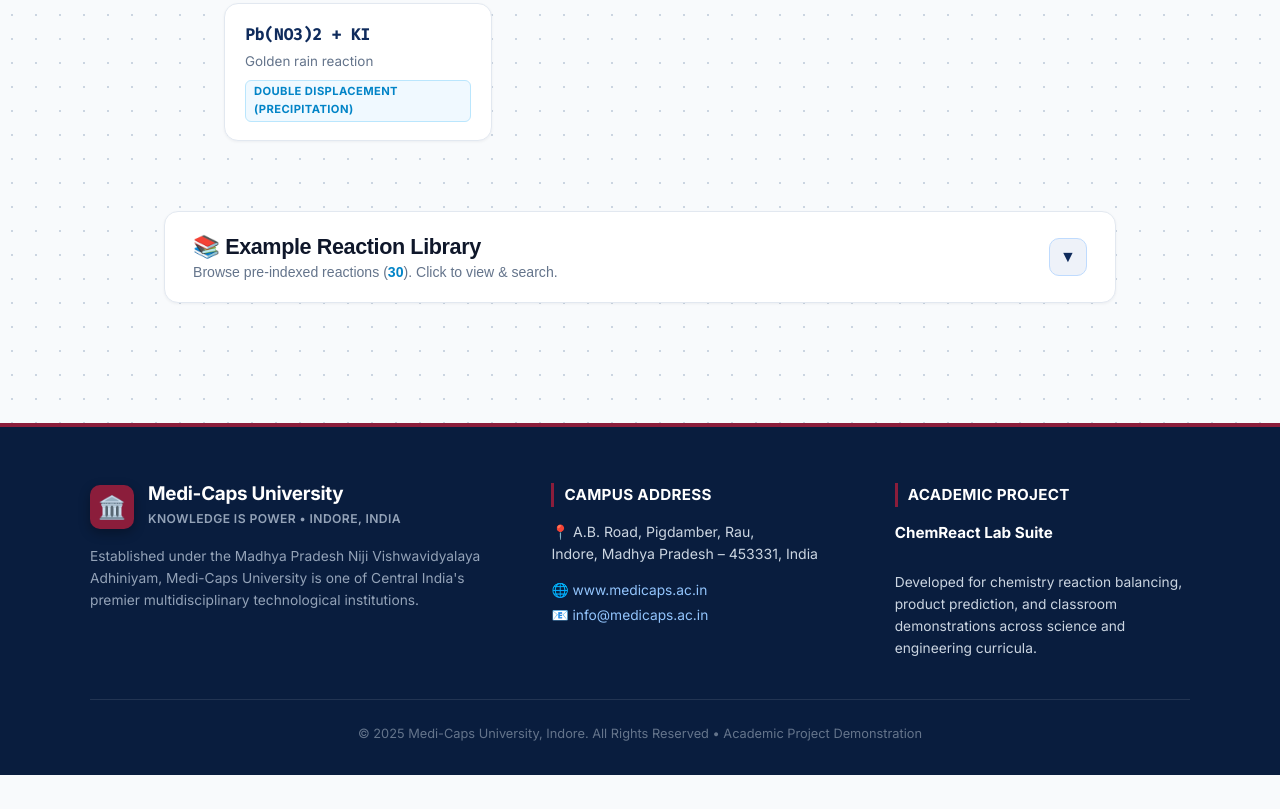
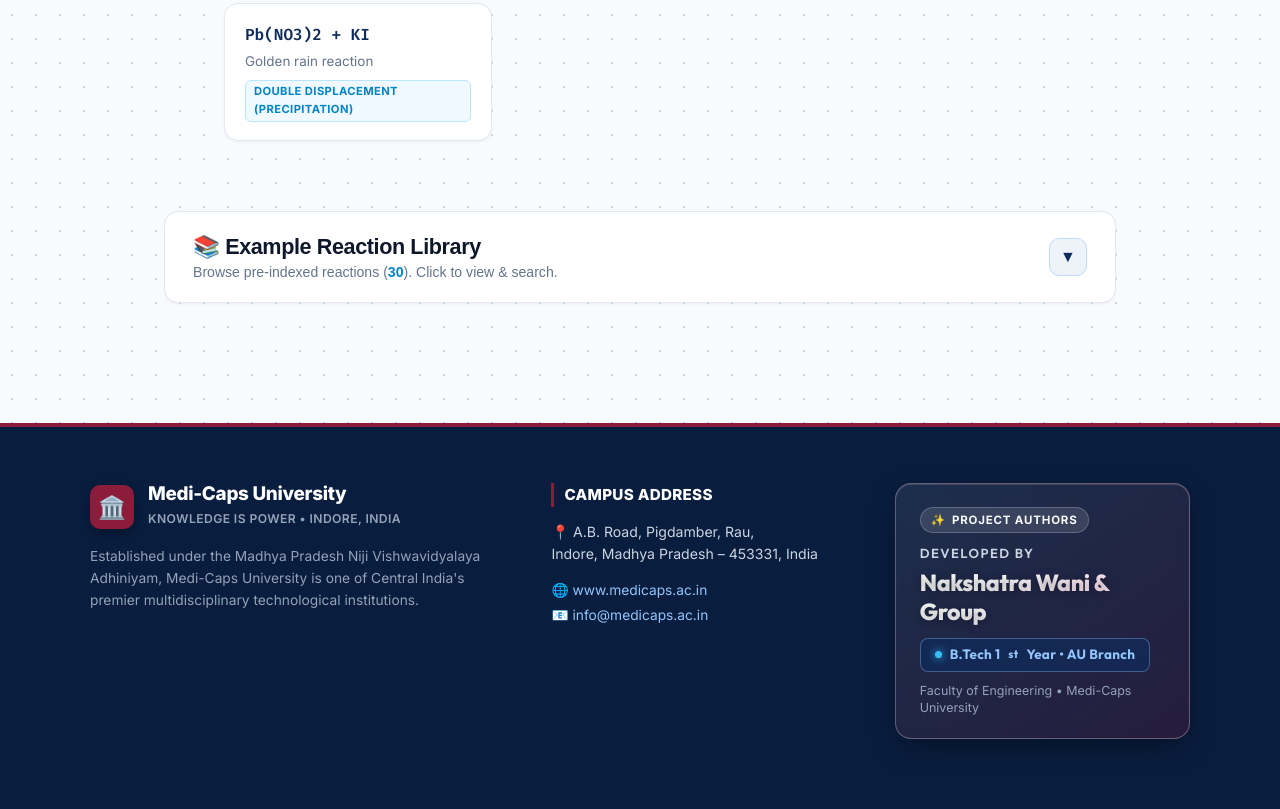
Before and after one commit to atharv-wani-tech/chemreact, a website: page index.html in a window 1280 px wide. Shown: the part 1773-2582 px from the top of the page. Before the commit the page ends 2548 px from the top, so only its background shows below. Drawn offline with Linux system fonts and the light colour scheme.

Commit message:
Highlight Nakshatra Wani & group developer card and remove old copyright line

```diff
--- a/index.html
+++ b/index.html
@@ -5,7 +5,7 @@
   <meta name="viewport" content="width=device-width, initial-scale=1.0"/>
   <title>ChemReact — Chemical Reaction Completer</title>
   <link rel="stylesheet" href="style.css" />
-  <link href="https://fonts.googleapis.com/css2?family=Inter:wght@300;400;500;600;700&family=Fira+Code:wght@400;500&display=swap" rel="stylesheet"/>
+  <link href="https://fonts.googleapis.com/css2?family=Inter:wght@300;400;500;600;700;800&family=Outfit:wght@500;600;700;800&family=Fira+Code:wght@400;500;600&display=swap" rel="stylesheet"/>
 </head>
 <body>
 
@@ -211,16 +211,18 @@
       </div>
 
       <div class="footer-col footer-project">
-        <h4>Academic Project</h4>
-        <p>
-          <strong>ChemReact Lab Suite</strong><br />
-          Developed for chemistry reaction balancing, product prediction, and classroom demonstrations across science and engineering curricula.
-        </p>
+        <div class="developer-showcase-card">
+          <div class="dev-badge-shine">
+            <span class="dev-star">✨</span> Project Authors
+          </div>
+          <h3 class="dev-title">Developed by</h3>
+          <h2 class="dev-name">Nakshatra Wani &amp; Group</h2>
+          <div class="dev-branch-pill">
+            <span class="pill-dot"></span> B.Tech 1<sup>st</sup> Year &bull; AU Branch
+          </div>
+          <p class="dev-dept">Faculty of Engineering &bull; Medi-Caps University</p>
+        </div>
       </div>
-    </div>
-
-    <div class="footer-bottom">
-      <p>&copy; 2025 Medi-Caps University, Indore. All Rights Reserved &bull; Academic Project Demonstration</p>
     </div>
   </footer>
 
--- a/style.css
+++ b/style.css
@@ -1261,25 +1261,93 @@ label {
   text-decoration: underline;
 }
 
-.footer-project p {
-  font-size: 0.86rem;
-  color: #CBD5E1;
-  line-height: 1.6;
+/* ── Developer Showcase Card (Focused & Eye-Catching) ── */
+.developer-showcase-card {
+  background: linear-gradient(145deg, rgba(255, 255, 255, 0.08) 0%, rgba(139, 29, 59, 0.22) 100%);
+  border: 1.5px solid rgba(245, 194, 205, 0.35);
+  border-radius: 16px;
+  padding: 22px 24px;
+  position: relative;
+  overflow: hidden;
+  box-shadow: 0 10px 30px -5px rgba(0, 0, 0, 0.4), inset 0 1px 1px rgba(255, 255, 255, 0.15);
+  backdrop-filter: blur(8px);
+  transition: transform 0.25s ease, border-color 0.25s ease, box-shadow 0.25s ease;
 }
 
-.footer-project strong {
-  color: #FFFFFF;
-  display: block;
-  margin-bottom: 4px;
-  font-size: 0.95rem;
+.developer-showcase-card:hover {
+  transform: translateY(-3px);
+  border-color: rgba(245, 194, 205, 0.65);
+  box-shadow: 0 16px 36px -4px rgba(139, 29, 59, 0.35), 0 0 20px rgba(255, 255, 255, 0.1);
 }
 
-.footer-bottom {
-  max-width: 1100px;
-  margin: 0 auto;
-  border-top: 1px solid rgba(255, 255, 255, 0.1);
-  padding-top: 24px;
-  text-align: center;
-  font-size: 0.8rem;
-  color: #64748B;
+.dev-badge-shine {
+  display: inline-flex;
+  align-items: center;
+  gap: 6px;
+  background: rgba(255, 255, 255, 0.12);
+  border: 1px solid rgba(255, 255, 255, 0.2);
+  color: #F8FAFC;
+  font-size: 0.72rem;
+  font-weight: 700;
+  text-transform: uppercase;
+  letter-spacing: 0.8px;
+  padding: 3px 10px;
+  border-radius: 999px;
+  margin-bottom: 10px;
 }
+
+.dev-title {
+  font-family: 'Outfit', sans-serif;
+  font-size: 0.82rem;
+  text-transform: uppercase;
+  letter-spacing: 1.5px;
+  color: #CBD5E1;
+  font-weight: 600;
+  margin-bottom: 4px;
+}
+
+.dev-name {
+  font-family: 'Outfit', 'Inter', sans-serif;
+  font-size: 1.45rem;
+  font-weight: 800;
+  letter-spacing: -0.4px;
+  color: #FFFFFF;
+  background: linear-gradient(135deg, #FFFFFF 30%, #FBCFE8 100%);
+  -webkit-background-clip: text;
+  -webkit-text-fill-color: transparent;
+  background-clip: text;
+  line-height: 1.25;
+  margin-bottom: 12px;
+  text-shadow: 0 2px 10px rgba(0, 0, 0, 0.3);
+}
+
+.dev-branch-pill {
+  display: inline-flex;
+  align-items: center;
+  gap: 8px;
+  background: rgba(15, 43, 92, 0.7);
+  border: 1px solid rgba(147, 197, 253, 0.35);
+  color: #93C5FD;
+  font-family: 'Outfit', 'Inter', sans-serif;
+  font-size: 0.84rem;
+  font-weight: 700;
+  padding: 5px 14px;
+  border-radius: 8px;
+  letter-spacing: 0.3px;
+  margin-bottom: 10px;
+}
+
+.pill-dot {
+  width: 7px;
+  height: 7px;
+  border-radius: 50%;
+  background: #38BDF8;
+  box-shadow: 0 0 8px #38BDF8;
+}
+
+.dev-dept {
+  font-size: 0.78rem;
+  color: #94A3B8;
+  line-height: 1.4;
+  margin: 0;
+}
```
